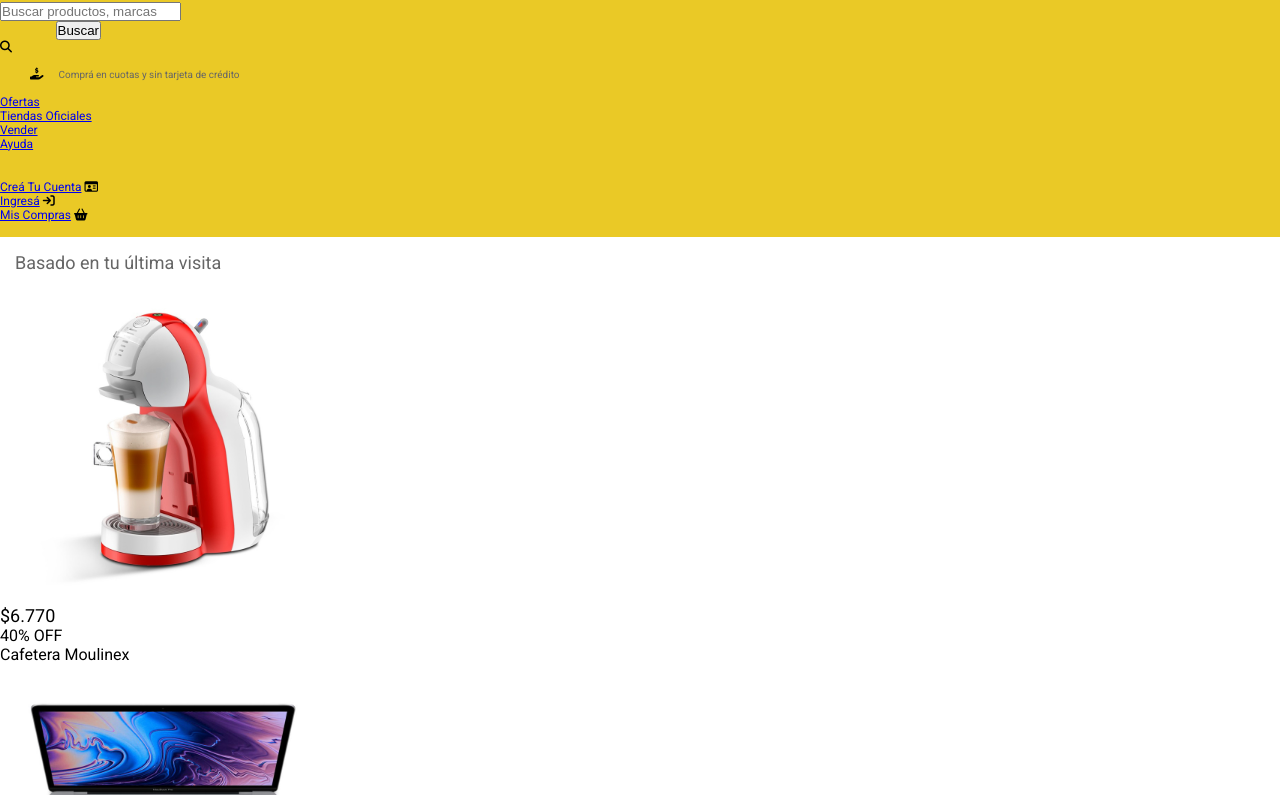
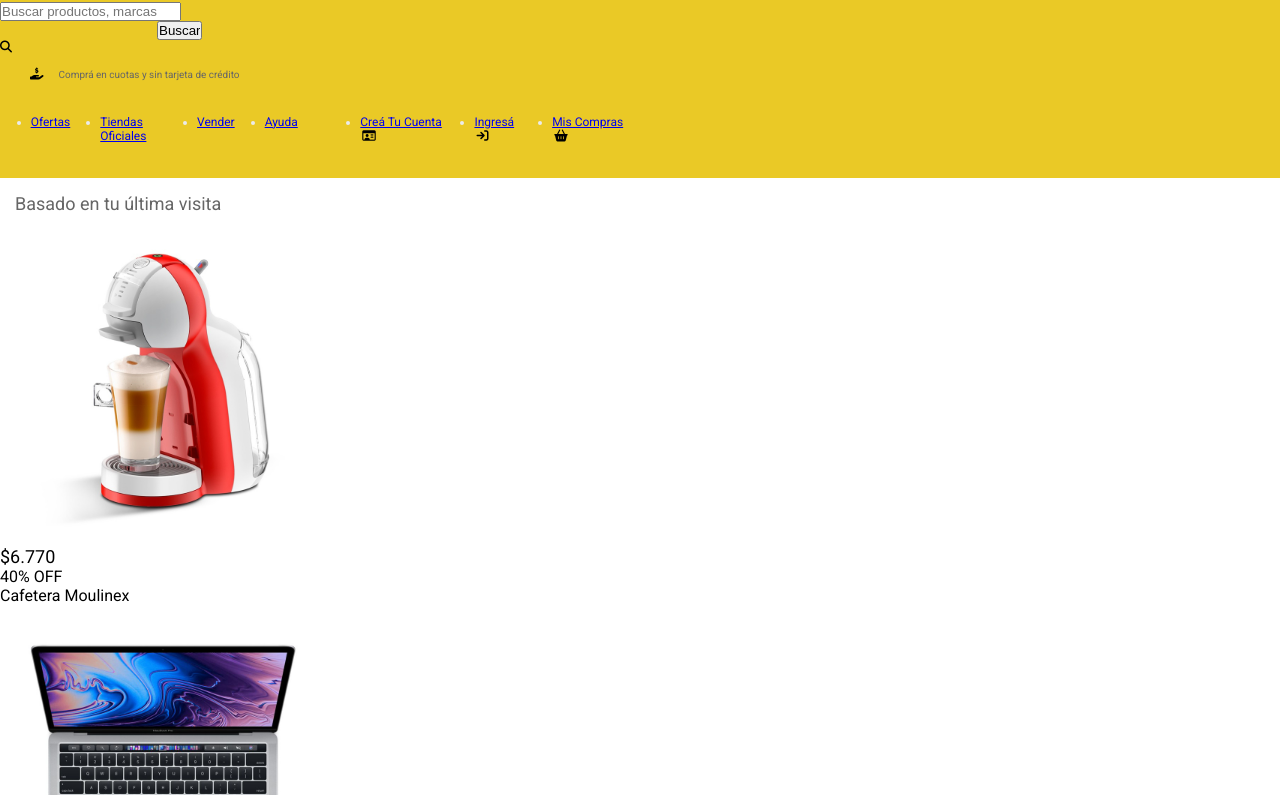
Before and after one commit to nicoleColmenarez/Mercado_Liebre_maquetado, a website: page views/home.html in a window 1280 px wide. Shown: the part 76-871 px from the top of the page. Drawn offline with Linux system fonts and the light colour scheme.

Commit message:
feat: flex

```diff
--- a/public/css/header.css
+++ b/public/css/header.css
@@ -59,20 +59,57 @@ ul {
     color: white;
     margin-bottom: 20px;
     margin-left: 150px;
-    background-color:#1259c3;;
+    background-color:#1259c3;
     padding: 7.5px 10px;
     border-radius: 5px;
     display: inline-block;
-
    }
 
    @media (min-width:361px) {
-    .burger-menu-header i{
+    .cont__burger{
       display:none;
   }
   header nav{
-       display: block;
+      display: flex;
+      justify-content: space-between;
+  }
+   nav ul{
+      display: flex;
+  }
+   nav ul li{
+      margin: 10px;
   }
 }
- @media (min-width:769px) {
+
+  @media(min-width: 768px){
+    .header_mercadoLiebre{
+        width: 30%;
     }
+    .barraDeBusqueda_header{
+        width: 30%;
+    }
+
+    .header_listas{
+        display: flex;
+        flex-wrap: wrap;
+        justify-content: space-around;
+        margin: 10px 10px;
+    }
+
+    .header_listas i{
+        margin-left: 2px;
+    }
+    .header_listas nav{
+        width: 45%;
+    }
+    .header_listas nav ul{
+        display: flex;
+        gap: 10px;
+    }
+    .header_listasConIconos{
+        justify-content: flex-end;
+    }
+    .burger-menu-header {
+        display: none;
+    }
+}
--- a/views/home.html
+++ b/views/home.html
@@ -8,27 +8,27 @@
     <link rel="stylesheet" href="/css/styles.css">
 </head>
 <body class="home">
-    <header>
+    <header class="home_header">
   <div class="header_mercadoLiebre">
         <img src="/images/logo-mercado-liebre.svg" alt="logo mercado liebre"  width="200" >
         </div>
 
-        <div>
-            <div class="search-bar__header"></div>
+            <div class="barraDeBusqueda_header">
             <form action="/buscar.php" method="GET">
               <input type="text" placeholder="Buscar productos, marcas">
               <div class="caja_header">
                 <input type="submit" value="Buscar">
               </div>
+               <div class="lupa">
+        <a href=""><i class="fa-solid fa-magnifying-glass"></i></a>
+    </div>
             </form>
           </div>
 
-        <div class="lupa">
-        <a href=""><i class="fa-solid fa-magnifying-glass"></i></a>
-    </div>
        <div class="compra-cuotas">
        <a href =""><i class="fa-solid fa-hand-holding-dollar"></i></a><h5> Comprá en cuotas y sin tarjeta de crédito</h5>
     </div>
+    <section class="header_listas">
         <nav>
         <ul>
             <li><a href="#Ofertas">Ofertas</a></li>
@@ -39,12 +39,13 @@
     </nav>
     <br>
     <nav>
-            <ul>
+            <ul class="header_listasConIconos">
                 <li><a href="#Crea-Tu-Cuenta">Creá Tu Cuenta</a> <a href =""><i class="fa-regular fa-id-card"></i></a> </li>
                 <li><a href="#Ingresá">Ingresá</a> <a href =""><i class="fa-solid fa-arrow-right-to-bracket"></i></a> </li>
                 <li><a href="#Mis-Compras">Mis Compras</a> <a href=""><i class="fa-solid fa-basket-shopping"></i></a></li>
             </ul>
         </nav>
+    </section>
             <div class="burger-menu-header">
               <i class="fas fa-bars"></i>
             </div>
```
Lines whose indentation alone changed are shown as unchanged.
